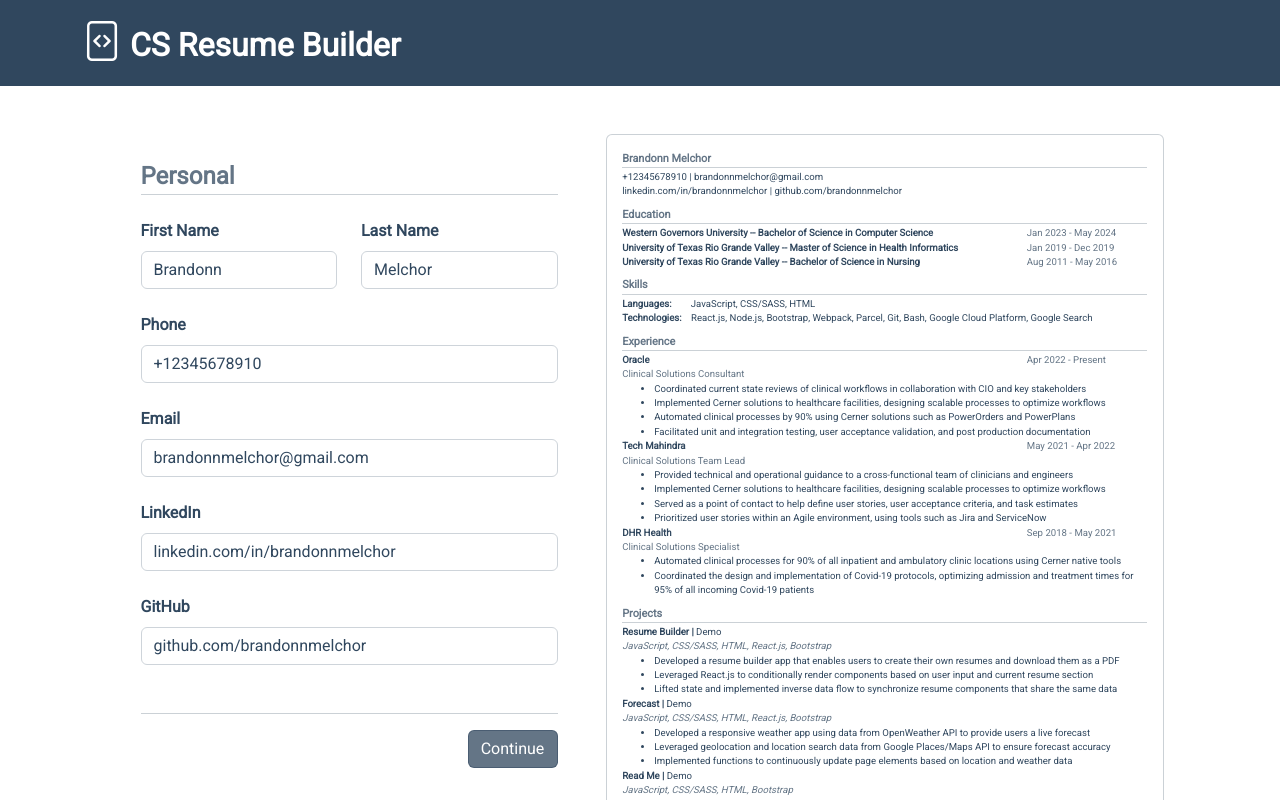
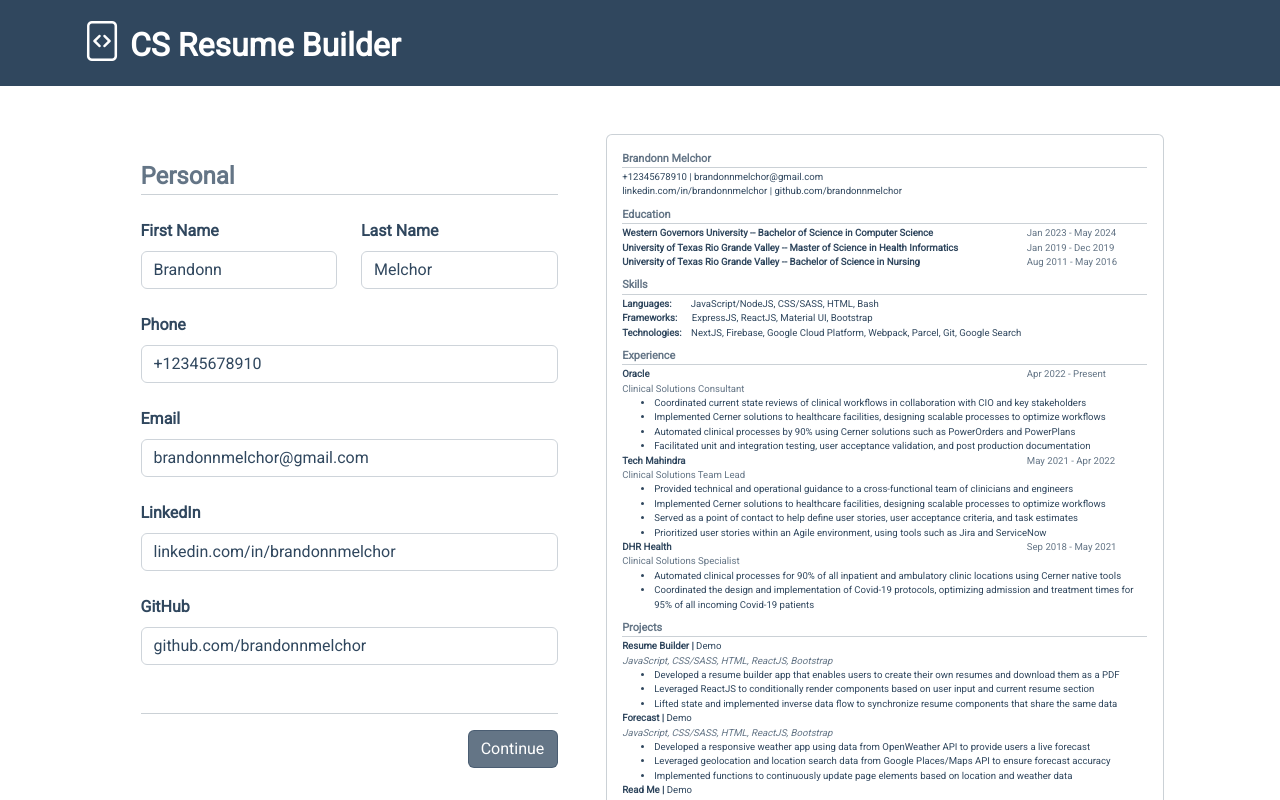
Before and after one commit to brandonnmelchor/resume-builder, a React (Create React App) app: page / in a window 1280 px wide. Shown: the top 800 px of the page. Built offline with nearby package versions, Linux system fonts and the light colour scheme.

Commit message:
update skills section and info

```diff
--- a/src/components/form_components/Skills.js
+++ b/src/components/form_components/Skills.js
@@ -13,7 +13,7 @@ export default class Skills extends React.Component {
   }
 
   render() {
-    const { languages, technologies } = this.props.resume.skills;
+    const { languages, frameworks, technologies } = this.props.resume.skills;
 
     return (
       <div className="w-100">
@@ -24,6 +24,9 @@ export default class Skills extends React.Component {
             <TextAreaInput label="Languages" id="languages" value={languages} handleChange={this.handleChange} length="100" />
           </div>
           <div>
+            <TextAreaInput label="Frameworks" id="frameworks" value={frameworks} handleChange={this.handleChange} length="100" />
+          </div>
+          <div>
             <TextAreaInput label="Technologies" id="technologies" value={technologies} handleChange={this.handleChange} length="100" />
           </div>
         </form>
--- a/src/components/resume_components/Skills.js
+++ b/src/components/resume_components/Skills.js
@@ -2,7 +2,7 @@ import React from "react";
 
 export default class Skills extends React.Component {
   render() {
-    const { languages, technologies } = this.props.skills;
+    const { languages, frameworks, technologies } = this.props.skills;
 
     return (
       <div className="w-100 mb-2">
@@ -14,6 +14,10 @@ export default class Skills extends React.Component {
             <span>{languages}</span>
           </div>
           <div>
+            <span className="fw-bold">Frameworks:&emsp;&ensp;</span>
+            <span>{frameworks}</span>
+          </div>
+          <div>
             <span className="fw-bold">Technologies:&emsp;</span>
             <span>{technologies}</span>
           </div>
--- a/src/components/state.js
+++ b/src/components/state.js
@@ -13,6 +13,7 @@ export const newResume = () => {
     education: [],
     skills: {
       languages: "",
+      frameworks: "",
       technologies: "",
     },
     experience: [],
@@ -63,8 +64,9 @@ export const demoResume = () => {
       },
     ],
     skills: {
-      languages: "JavaScript, CSS/SASS, HTML",
-      technologies: "React.js, Node.js, Bootstrap, Webpack, Parcel, Git, Bash, Google Cloud Platform, Google Search",
+      languages: "JavaScript/NodeJS, CSS/SASS, HTML, Bash",
+      frameworks: "ExpressJS, ReactJS, Material UI, Bootstrap",
+      technologies: "NextJS, Firebase, Google Cloud Platform, Webpack, Parcel, Git, Google Search",
     },
     experience: [
       {
@@ -146,7 +148,7 @@ export const demoResume = () => {
         id: uniqid(),
         projectName: "Resume Builder",
         url: "https://brandonnmelchor.github.io/resume-builder/",
-        tech: "JavaScript, CSS/SASS, HTML, React.js, Bootstrap",
+        tech: "JavaScript, CSS/SASS, HTML, ReactJS, Bootstrap",
         details: [
           {
             id: uniqid(),
@@ -154,7 +156,7 @@ export const demoResume = () => {
           },
           {
             id: uniqid(),
-            text: "Leveraged React.js to conditionally render components based on user input and current resume section",
+            text: "Leveraged ReactJS to conditionally render components based on user input and current resume section",
           },
           {
             id: uniqid(),
@@ -166,7 +168,7 @@ export const demoResume = () => {
         id: uniqid(),
         projectName: "Forecast",
         url: "https://brandonnmelchor.github.io/forecast/",
-        tech: "JavaScript, CSS/SASS, HTML, React.js, Bootstrap",
+        tech: "JavaScript, CSS/SASS, HTML, ReactJS, Bootstrap",
         details: [
           {
             id: uniqid(),
```
